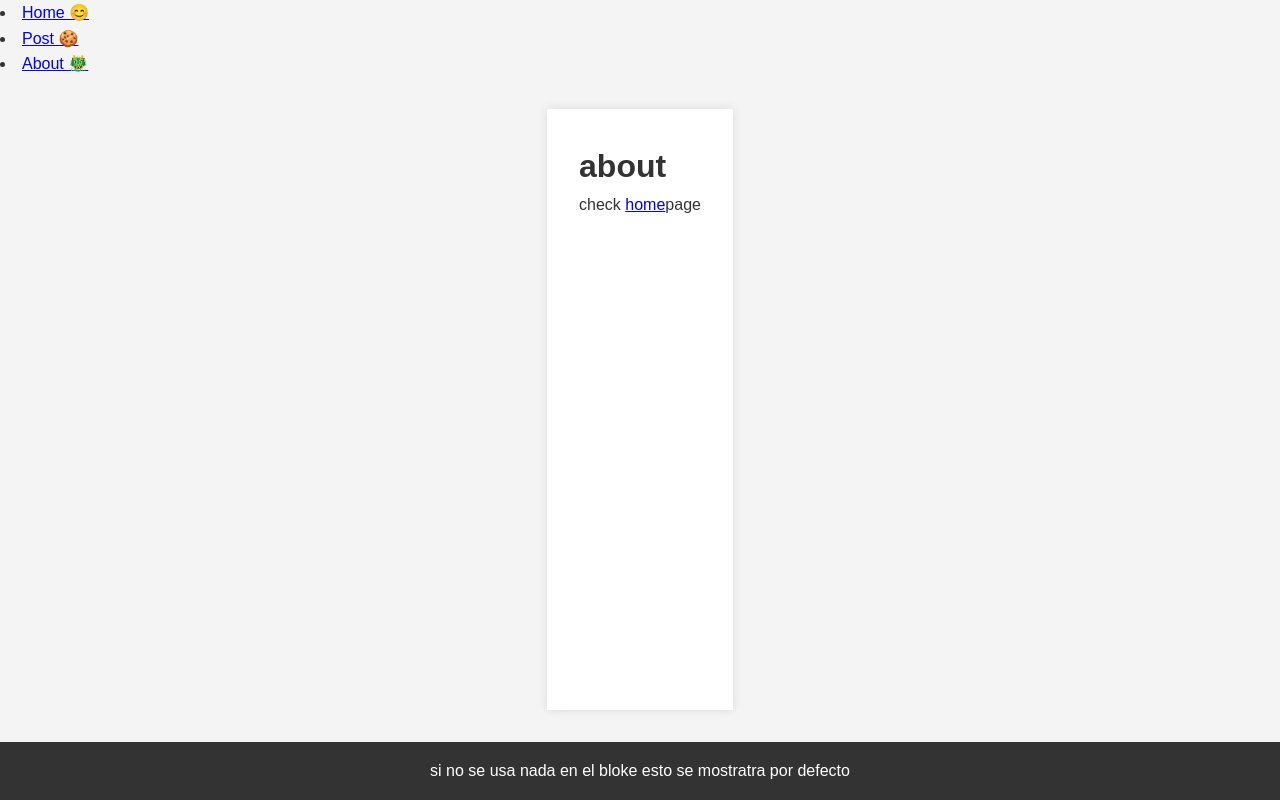
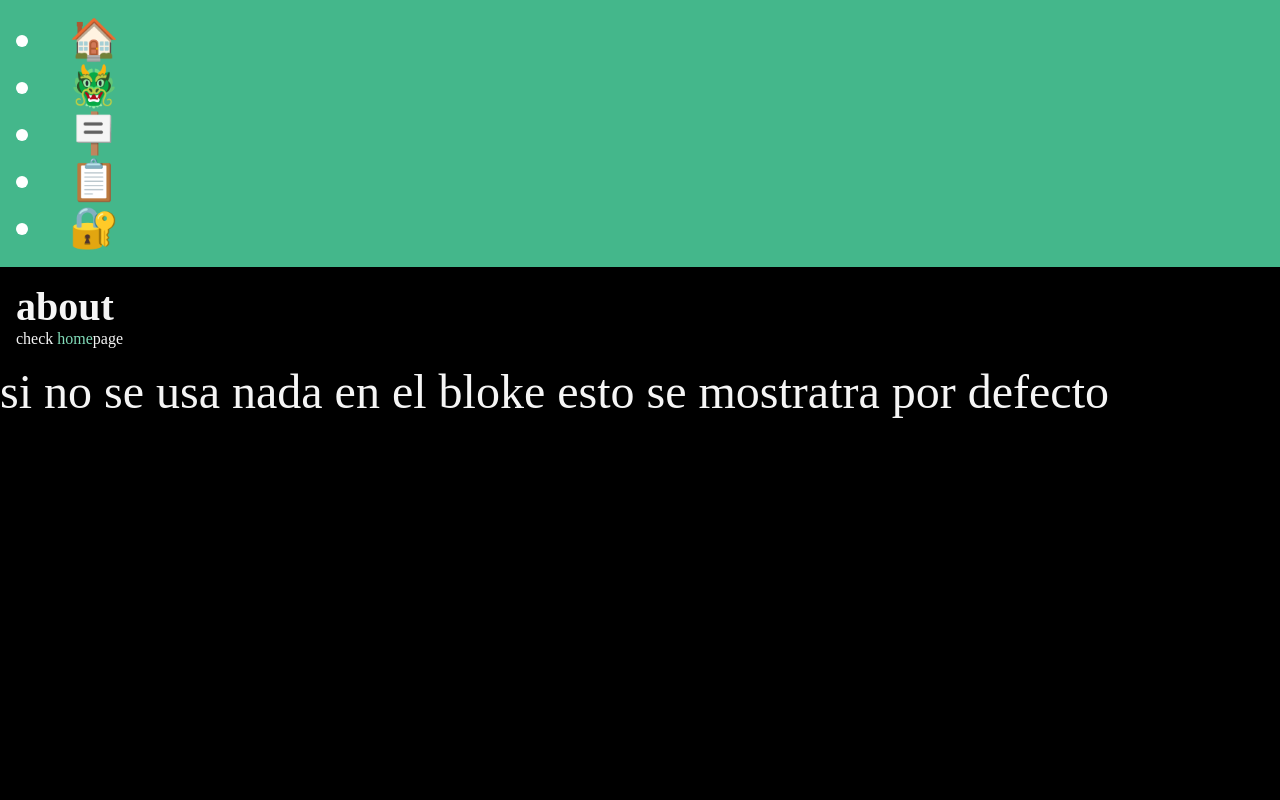
Before and after one commit to fxcx/blog_Django, a Django app: template my_proyect/templates/about.html in a window 1280 px wide. Run offline with Django 3.2, Linux system fonts and the light colour scheme; the template is opened without the code that fills it, so the values that code supplies are empty.

Commit message:
updated proyect general

```diff
--- a/my_proyect/my_proyect/urls.py
+++ b/my_proyect/my_proyect/urls.py
@@ -6,13 +6,15 @@ from django.conf.urls.static import static
 
 from . import views
 
+app_name ='my_proyect'
+
 urlpatterns = [
     path('admin/', admin.site.urls),
     path('', views.home_page),
-    path('about/', views.about_page),
+    path('about/', views.about_page, name='about'),
 
     path('post/', include('post.urls')),
-    path('users/', include('users.urls')),
+    path('', include('users.urls')),
 
 ]
 
--- a/my_proyect/static/css/style.css
+++ b/my_proyect/static/css/style.css
@@ -1,85 +1,53 @@
-/* Reset de estilos básicos */
 * {
   margin: 0;
   padding: 0;
   box-sizing: border-box;
 }
 
-  /* Estilos generales */
 body {
-    font-family: 'Arial', sans-serif;
-    line-height: 1.6;
-    background-color: #f4f4f4;
-    color: #333;
-    display: flex;
-    flex-direction: column;
   min-height: 100vh;
+  background-color: black;
+  color: whitesmoke;
+  font-size: 3rem;
 }
 
-  header {
-    background: #333;
-    color: #fff;
-    padding: 1rem 0;
-  }
-
-  nav ul {
-    list-style: none;
-    display: flex;
-    justify-content: center;
-  }
-
-  nav ul li {
-    margin: 0 1rem;
-  }
-
-  nav ul li a {
-    color: #fff;
-    text-decoration: none;
-    font-weight: bold;
-  }
-
-  nav ul li a:hover {
-    text-decoration: underline;
+nav {
+  padding: 1rem;
+  background-color: #44B78B;
+  color: white;
+  font-size: 2.5rem;
 }
 
 main {
-    flex: 1;
-    padding: 2rem;
-    max-width: 800px;
-    margin: 2rem auto;
-    background: #fff;
-    box-shadow: 0 0 10px rgba(0, 0, 0, 0.1);
+  padding: 1rem;
 }
 
-  footer {
-    background: #333;
-    color: #fff;
-    text-align: center;
-    padding: 1rem 0;
+section {
+  display: flex;
+  flex-flow: column;
+  gap: 1rem;
 }
 
-  /* Estilos específicos de contenido */
-  article {
-    margin-bottom: 2rem;
+h1,
+h2 {
+  font-size: 2.5rem;
 }
 
-  article h2 {
-    color: #333;
-    margin-bottom: 0.5rem;
+p {
+  font-size: 1rem;
 }
 
-  article p {
-    margin-bottom: 1rem;
-    line-height: 1.6;
+a {
+  text-decoration: none;
+  color: #81dbb8;
 }
 
-  article a {
-    color: #0066cc;
-    text-decoration: none;
+a:hover {
+  opacity: .85;
 }
 
-  article a:hover {
-    text-decoration: underline;
+.banner {
+  display: block;
+  width: 100%;
+  max-width: 800px;
 }
-
-/* profile /*
--- a/my_proyect/templates/layout.html
+++ b/my_proyect/templates/layout.html
@@ -15,14 +15,31 @@
   <body class="flex-container">
     <nav class="flex-items">
       <li>
-        <a href="/">Home 😊</a>
+        <a href="/"></a>
+        <span role="img" aria-label="home" title="home">🏠</span>
       </li>
       <li>
-        <a href="/post">Post 🍪</a>
+        <a href="/about">
+          <span role="img" aria-label="about" title="about">🐲</span>
+        </a>
       </li>
       <li>
-        <a href="/about">About 🐲</a>
+        <a href="{% url "posts:list" %}">
+          <span role="img" aria-label="post" title="POST">🪧</span>
+        </a>
       </li>
+      <li>
+        <a href="{% url "users:register" %}">
+          <span role="img" aria-label="post" title="register">📋</span>
+        </a>
+      </li>
+      <li>
+        <a href="{% url "users:login" %}">
+          <span role="img" aria-label="post" title="login">🔐</span>
+        </a>
+      </li>
+
+
     </nav>
     <main class="flex-items">
       {% block content %}
--- a/my_proyect/users.txt
+++ b/my_proyect/users.txt
@@ -1,2 +1,5 @@
 facu
 123
+
+user1@
+contraseña123
--- a/my_proyect/users/templates/static/register.css
+++ /dev/null
@@ -1,3 +0,0 @@
-.a {
-    color: aquamarine;
-}
--- a/my_proyect/users/urls.py
+++ b/my_proyect/users/urls.py
@@ -4,8 +4,6 @@ from . import views
 app_name = "users"
 
 urlpatterns = [
-    path("", views.user, name='user'),
-
-    path("register", views.register, name="register"),
+    path("register/", views.register, name="register"),
     path("login/", views.login, name="login"),
 ]
```
Also changed, not shown: my_proyect/my_proyect/settings.py (+15 -5 lines), my_proyect/static/css/register.css (added, +43 -0 lines), my_proyect/users/templates/login/login.html (+9 -11 lines), my_proyect/users/templates/login/register.html (+9 -2 lines), my_proyect/users/templates/user/profile.html (deleted, +0 -34 lines), my_proyect/users/views.py (+15 -13 lines), my_proyect/db.sqlite3. Lines whose indentation alone changed are shown as unchanged.
